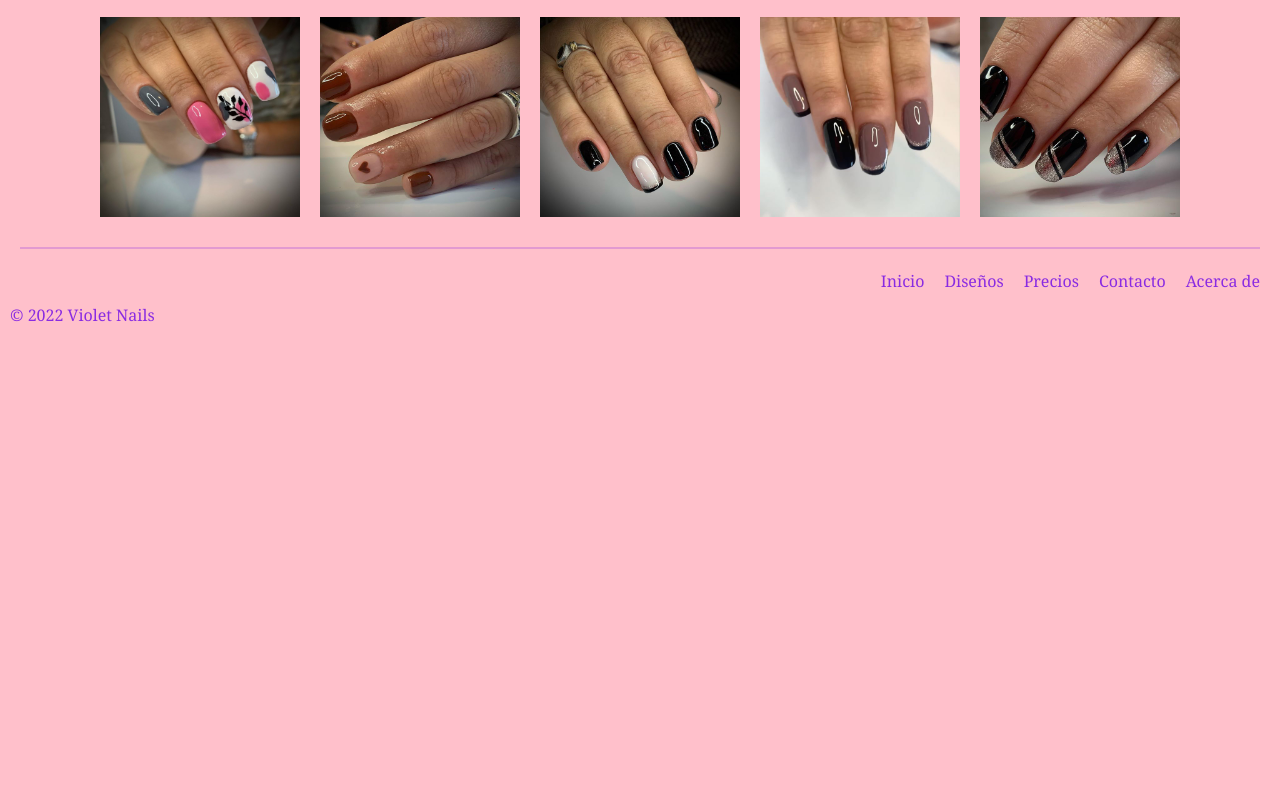
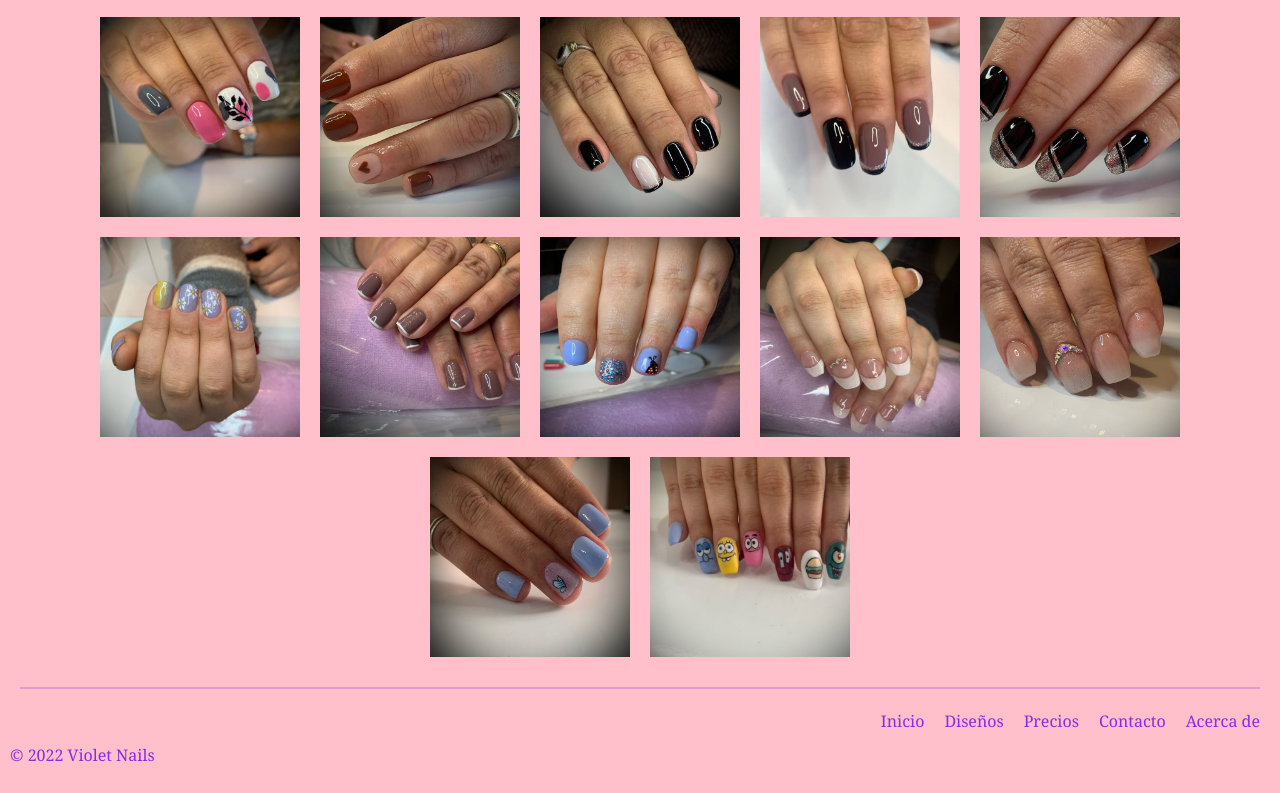
Before and after one commit to lucasmateo8/violetnails, a website: page paginas/diseños.html in a window 1280 px wide. Shown: the part 612-1405 px from the top of the page. Before the commit the page ends 965 px from the top, so only its background shows below. Drawn offline with Linux system fonts and the light colour scheme.

Commit message:
cambiandoimg

```diff
--- a/paginas/diseños.html
+++ b/paginas/diseños.html
@@ -75,6 +75,15 @@
           <img src="../multimedia/diseño 9.jpg" class="diseños_fotos" alt="diseños">
           <img src="../multimedia/diseño 10.jpg" class="diseños_fotos" alt="diseños">
           <img src="../multimedia/diseño 11.jpg" class="diseños_fotos" alt="diseños">
+          <img src="../multimedia/diseño 12.jpg" class="diseños_fotos" alt="diseños">
+          <img src="../multimedia/diseño 13.jpg" class="diseños_fotos" alt="diseños">
+          <img src="../multimedia/diseño 14.jpg" class="diseños_fotos" alt="diseños">
+          <img src="../multimedia/diseño 15.jpg" class="diseños_fotos" alt="diseños">
+          <img src="../multimedia/diseño 16.jpg" class="diseños_fotos" alt="diseños">
+          <img src="../multimedia/diseño 17.jpg" class="diseños_fotos" alt="diseños">
+          <img src="../multimedia/diseño 18.jpg" class="diseños_fotos" alt="diseños">
+
+
         </div>
       </section>
   </main>
```
Also changed, not shown: index.html (+3 -3 lines), multimedia/diseño 12.jpg (added), multimedia/diseño 13.jpg (added), multimedia/diseño 14.jpg (added), multimedia/diseño 15.jpg (added), multimedia/diseño 16.jpg (added), multimedia/diseño 17.jpg (added), multimedia/diseño 18.jpg (added), multimedia/diseño.jpg (deleted).
